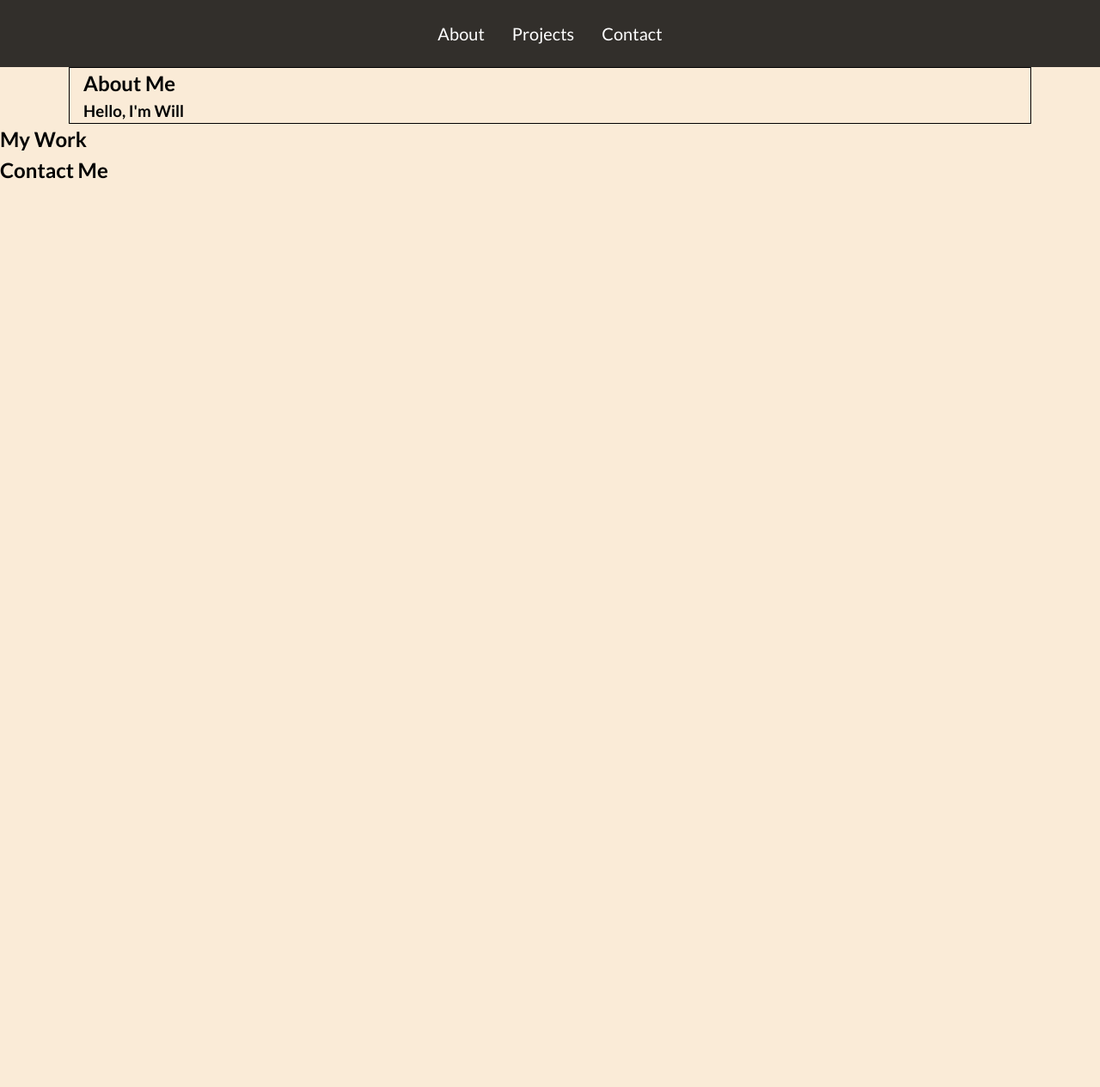
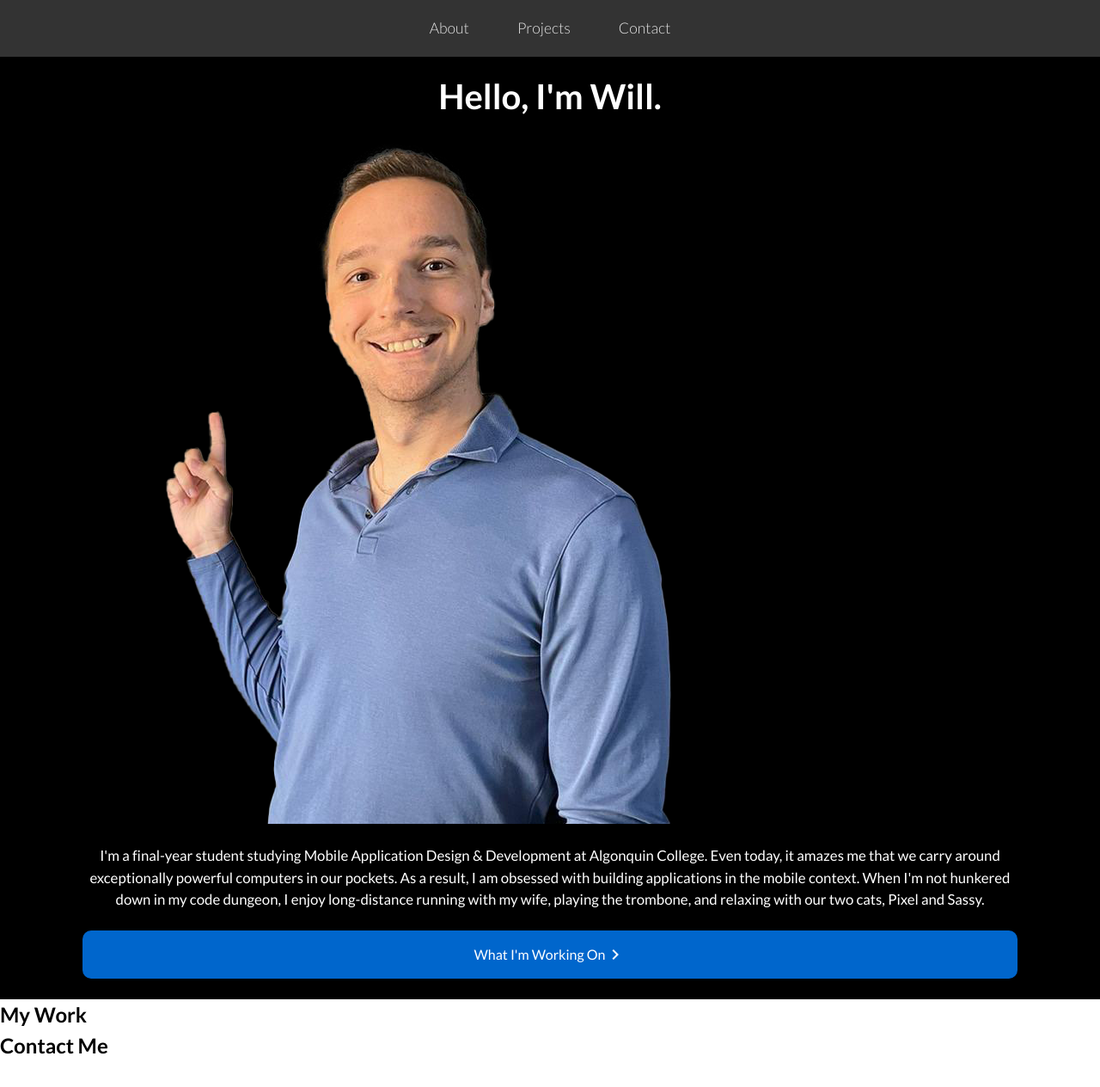
Before and after one commit to willpaceley/portfolio, a plain HTML site: page index.html in a window 1280 px wide. Shown: the whole page at 86% size. Before the commit the page ends 800 px from the top, so only its background shows below. Drawn offline with nearby package versions, Linux system fonts and the light colour scheme.

Commit message:
add about me content and basic styling

```diff
--- a/css/main.css
+++ b/css/main.css
@@ -17,7 +17,7 @@
 body {
   font-family: 'Lato', system-ui, -apple-system, BlinkMacSystemFont, 'Segoe UI',
     Roboto, Oxygen, Ubuntu, Cantarell, 'Open Sans', 'Helvetica Neue', sans-serif;
-  background-color: antiquewhite;
+  height: 200vh;
 }
 
 li {
@@ -30,14 +30,13 @@ li {
   margin-inline: auto;
   padding-left: 1rem;
   padding-right: 1rem;
-  border: 1px solid black;
 }
 
 /* --- NAVIGATION --- */
-
 nav {
+  width: 100%;
   background-color: rgba(0, 0, 0, 0.8);
-  padding: 0.5rem 0;
+  padding: 0.25rem 0;
 }
 
 nav ul {
@@ -49,9 +48,62 @@ nav ul {
 }
 
 nav a {
-  font-size: 1.25rem;
+  font-size: 1.1rem;
+  font-weight: 300;
+  color: rgb(227, 227, 227);
+  text-decoration: none;
+}
+
+nav a:hover {
+  text-decoration: underline;
+  color: #fff;
+}
+
+nav a:focus-visible {
+  font-weight: bold;
+}
+
+/* --- ABOUT --- */
+#about {
+  text-align: center;
+  color: #fff;
+  background-color: #000;
+  padding-bottom: 1.5rem;
+}
+
+#about h3 {
+  padding: 1rem 0;
+  font-size: 2.5rem;
+}
+
+#about p {
+  font-size: 1.05rem;
+  padding: 1.5rem 0;
+}
+
+/* --- BUTTONS --- */
+.btn {
+  display: flex;
+  justify-content: center;
+  padding: 1rem 1.5rem;
+  background-color: #06c;
+  border-radius: 10px;
   color: #fff;
   text-decoration: none;
 }
 
-/* --- ABOUT --- */
+.btn:hover {
+  border-radius: 15px;
+  background-color: #007af5;
+}
+
+.btn .hover {
+  display: none;
+}
+
+/* --- MEDIA QUERIES --- */
+@media only screen and (min-width: 64em) {
+  nav ul {
+    gap: 3.5rem;
+  }
+}
--- a/index.html
+++ b/index.html
@@ -13,6 +13,14 @@
     <link
       href="https://fonts.googleapis.com/css2?family=Lato:ital,wght@0,100;0,300;0,400;0,700;0,900;1,100;1,300;1,400;1,700;1,900&display=swap"
       rel="stylesheet"
+    />
+    <link
+      rel="stylesheet"
+      href="https://fonts.googleapis.com/css2?family=Material+Symbols+Outlined:opsz,wght,FILL,GRAD@20..48,100..700,0..1,-50..200"
+    />
+    <link
+      rel="stylesheet"
+      href="https://fonts.googleapis.com/css2?family=Material+Symbols+Outlined:opsz,wght,FILL,GRAD@48,400,0,0"
     />
     <script defer src="./js/main.js"></script>
   </head>
@@ -30,9 +38,32 @@
     <main>
       <section id="about">
         <div class="container">
-          <h2>About Me</h2>
-          <h3><span class="greeting">Hello</span>, I'm Will</h3>
-          <div class="hero-banner"></div>
+          <h2 class="visually-hidden">About Me</h2>
+          <div class="hero-banner">
+            <h3><span class="greeting">Hello</span>, I'm Will.</h3>
+            <img
+              src="./img/hero-transparent.png"
+              alt="transparent portrait photo of myself"
+            />
+            <p>
+              I'm a final-year student studying Mobile Application Design &amp;
+              Development at Algonquin College. Even today, it amazes me that we
+              carry around exceptionally powerful computers in our pockets. As a
+              result, I am obsessed with building applications in the mobile
+              context. When I'm not hunkered down in my code dungeon, I enjoy
+              long-distance running with my wife, playing the trombone, and
+              relaxing with our two cats, Pixel and Sassy.
+            </p>
+            <a class="btn" href="#projects"
+              >What I'm Working On
+              <span class="material-symbols-outlined default">
+                chevron_right
+              </span>
+              <span class="material-symbols-outlined hover">
+                arrow_forward
+              </span></a
+            >
+          </div>
         </div>
       </section>
       <section id="projects">
--- a/js/main.js
+++ b/js/main.js
@@ -1,8 +1,8 @@
 // TODO: Rock Paper Scissors inside the console
 // Or maybe tic tac toe?
 
-console.log('Hello from the console!');
+function init() {
+  console.log('DOM Content Loaded! Init just fired.');
+}
 
-function greeting() {
-  console.log('greetings from INSIDE the computer! :D');
-}
+document.addEventListener('DOMContentLoaded', init);
```
Also changed, not shown: img/hero-transparent.png (added).
